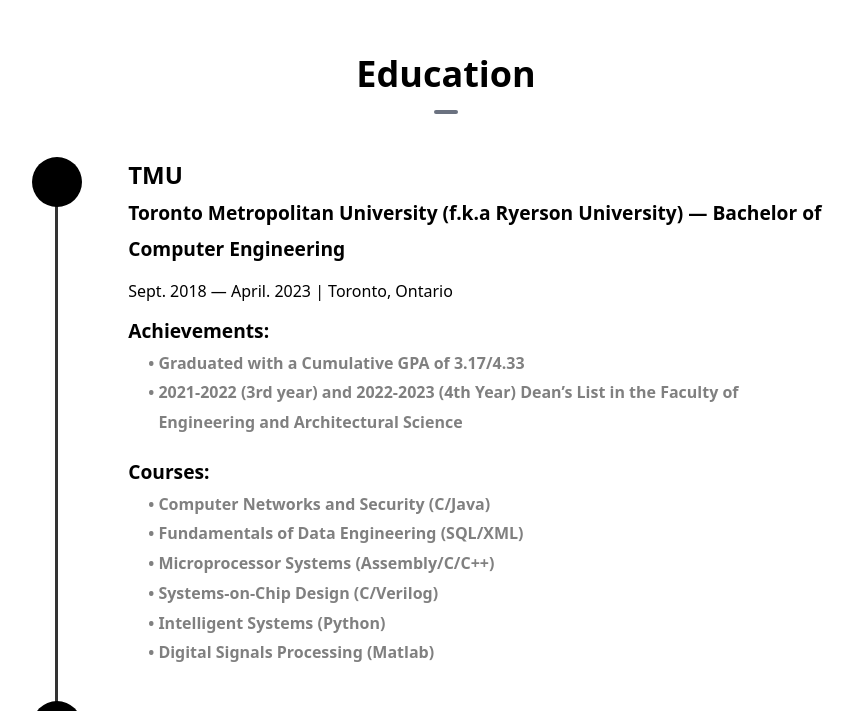
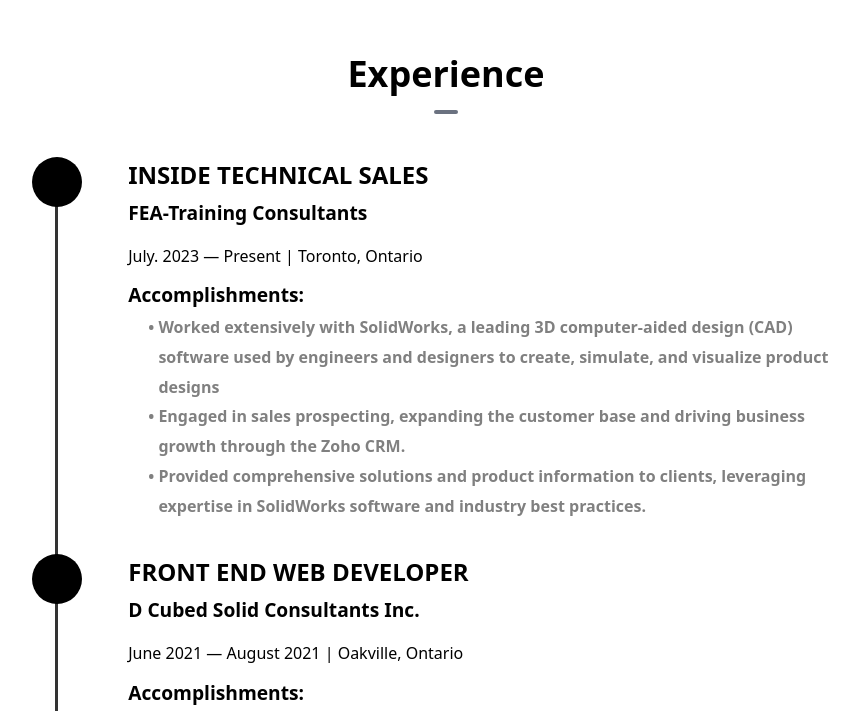
Before and after one commit to kburza/my-portfolio, a Next.js app: page / in a window 1280 px wide. Shown: the part 2089-2800 px from the top of the page, without its empty margins (194-1053 px from the left). Built offline with nearby package versions, Linux system fonts and the light colour scheme.

Commit message:
Experience Section
- added experience section (education section offshoot)
- navbar education element changed to experience
- added FEA-TC, D3, Storm Construction experience

```diff
--- a/app/page.tsx
+++ b/app/page.tsx
@@ -3,11 +3,13 @@
 import ProjectsSection from "@/components/ProjectsSection";
 import EducationSection from "@/components/EducationSection";
 import CertificationSection from "@/components/CertificationSection";
+import ExperienceSection from "@/components/ExperienceSection";
 export default function Home() {
   return (
     <main className="mx-auto max-w-3xl px-4 sm:px-6 md:max-w-5xl ">
       <HeroSection />
       <AboutSection />
+      <ExperienceSection />
       <EducationSection />
       {/* <CertificationSection /> */}
       <ProjectsSection />
--- /dev/null
+++ b/components/ExperienceSection.tsx
@@ -0,0 +1,141 @@
+import React from "react";
+import styles from "./Timeline.module.css";
+
+interface Subtitle {
+  title: string;
+  subtitles: string[];
+}
+
+interface Step {
+  title: string;
+  description: string;
+  addinfo: string;
+  content: Subtitle[];
+}
+
+interface TimelineItemProps {
+  data: Step;
+  index: number;
+}
+
+const steps = [
+  {
+    title: "Inside Technical Sales",
+    addinfo: "FEA-Training Consultants",
+    description: "July. 2023 — Present | Toronto, Ontario",
+    content: [
+      // {
+      //   title: "Responsibilties:",
+      //   subtitles: [
+      //     "Graduated with a Cumulative GPA of 3.17/4.33",
+      //     "2021-2022 (3rd year) and 2022-2023 (4th Year) Dean’s List in the Faculty of Engineering and Architectural Science",
+      //   ],
+      // },
+      {
+        title: "Accomplishments:",
+        subtitles: [
+          "Worked extensively with SolidWorks, a leading 3D computer-aided design (CAD) software used by engineers and designers to create, simulate, and visualize product designs",
+          "Engaged in sales prospecting, expanding the customer base and driving business growth through the Zoho CRM.",
+          "Provided comprehensive solutions and product information to clients, leveraging expertise in SolidWorks software and industry best practices.",
+        ],
+      },
+    ],
+  },
+  {
+    title: "Front End Web Developer",
+    addinfo: "D Cubed Solid Consultants Inc.",
+    description: "June 2021 — August 2021 | Oakville, Ontario",
+    content: [
+      {
+        title: "Accomplishments:",
+        subtitles: [
+          "Used JavaScript, HTML, and CSS, designed and implemented the front-end of a website including a main page and all accompanying pages (main page, contacts list, etc.)",
+          "Ensured website compatibility across multiple devices by implementing an extensive CSS codebase optimized for both desktop and mobile access",
+        ],
+      },
+      // {
+      //   title: "X:",
+      //   subtitles: [
+      //     "X",
+      //     "X",
+      //   ],
+      // },
+    ],
+  },
+  {
+    title: "Assistant Contractor",
+    addinfo: "Storm Construction Inc.",
+    description: "2015 - Present | Ontario, Canada",
+    content: [
+      {
+        title: "Accomplishments:",
+        subtitles: [
+          "Managed 40+ construction projects from onset to completion, delivering high-quality work and earning a reputation for dependability and professionalism",
+          "Coordinated with clients, architects, engineers, and subcontractors to deliver projects on time and within budget, while providing excellent customer service",
+        ],
+      },
+    ],
+  },
+];
+
+const TimelineItem: React.FC<TimelineItemProps> = ({ data, index }) => {
+  const { title, description, content } = data;
+  return (
+    <div className={styles["container-item"]}>
+      <div className={styles["container-content-item"]}>
+        <div className={styles["container-content-header"]}>
+          <span
+            className={`${styles["container-content-header-time"]} ${styles["container-roadmap-items"]}`}
+          >
+            {title}
+          </span>
+          {data.addinfo && (
+            <li key={data.addinfo} className={styles["li-outside"]}>
+              {data.addinfo}
+            </li>
+          )}
+          <span className={styles["container-content-header-title"]}>
+            {description}
+          </span>
+        </div>
+        <ul className={styles["container-content-list"]}>
+          {content.map((item, index) => (
+            <li key={item.title} className={styles["li-outside"]}>
+              {item.title}
+              <ul>
+                {item.subtitles.map((subtitle, index) => (
+                  <span className={styles["contcont"]} key={subtitle}>
+                    •&nbsp;
+                    <li className={styles["li-inside"]}>{subtitle}</li>
+                  </span>
+                ))}
+              </ul>
+            </li>
+          ))}
+        </ul>
+      </div>
+    </div>
+  );
+};
+
+const Timeline = () => {
+  return (
+    <section id="experience">
+      <div className="my-12 pb-12 md:pt-16 md:pb-48">
+        <h1 className="text-center font-bold text-4xl">
+          Experience
+          <hr className="w-6 h-1 mx-auto my-4 bg-gray-500 border-0 rounded"></hr>
+        </h1>
+        <div
+          className={`${styles["container-timeline"]} ${styles["container-roadMap"]}`}
+        >
+          {steps.map((step, index) => (
+            <TimelineItem data={step} key={step.title} index={index} />
+          ))}
+        </div>
+      </div>
+    </section>
+  );
+};
+
+export default Timeline;
--- a/components/Navbar.tsx
+++ b/components/Navbar.tsx
@@ -25,8 +25,8 @@
     page: "about",
   },
   {
-    label: "Education",
-    page: "education",
+    label: "Experience",
+    page: "experience",
   },
   {
     label: "Projects",
```
